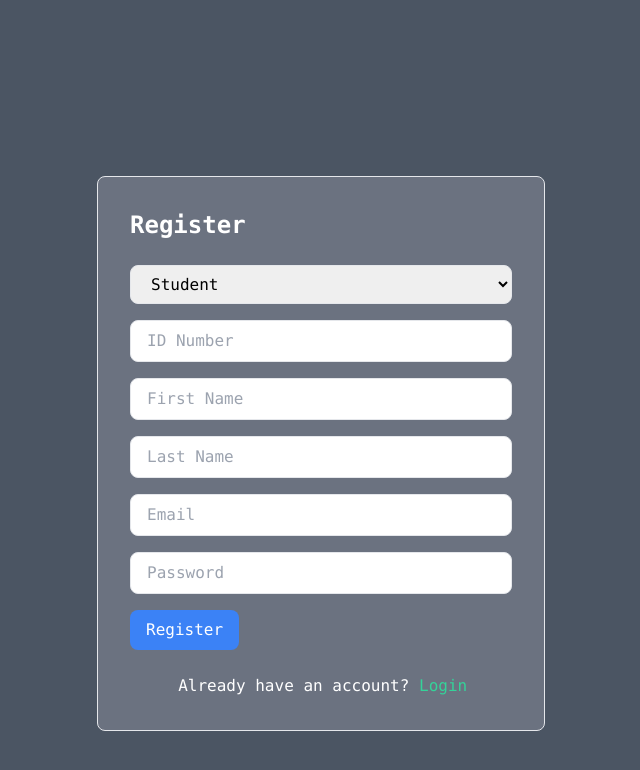
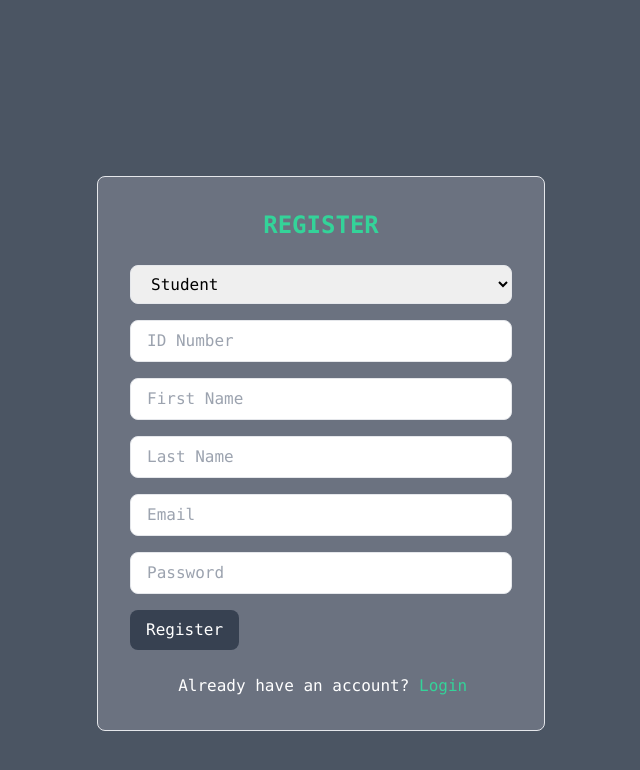
Before and after one commit to melvinsagnoy/SITIN_MONITORING, a PHP site: page /register.php in a window 1280 px wide. Shown: the top 770 px of the page, without its empty margins (319-959 px from the left). Run offline with PHP 8.4, Linux system fonts and the light colour scheme; data comes from the database, SQL or seed files in the repository; both versions use the stored data as it was after the commit.

Commit message:
usab tanan

```diff
--- a/profile.php
+++ b/profile.php
@@ -41,7 +41,7 @@
         </ul>
     </div>
 
-    <!-- Main content -->
+
     <div class="flex-1 px-8 py-6">
         <button id="menu-toggle" class="focus:outline-none">
             <svg class="h-6 w-6 text-white hover:text-gray-900" viewBox="0 0 24 24" fill="none" xmlns="http://www.w3.org/2000/svg">
--- a/register.php
+++ b/register.php
@@ -1,5 +1,5 @@
 <?php
-// Database connection
+
 $database = 'sitin.db';
 $conn = new SQLite3($database);
 if (!$conn) {
@@ -7,7 +7,7 @@ if (!$conn) {
 }
 
 if ($_SERVER['REQUEST_METHOD'] === 'POST') {
-  // Get form data
+
   $user_type = $_POST['user_type'];
   $id_number = $_POST['id_number'];
   $firstname = $_POST['firstname'];
@@ -15,16 +15,16 @@ if ($_SERVER['REQUEST_METHOD'] === 'POST') {
   $email = $_POST['email'];
   $password = password_hash($_POST['password'], PASSWORD_DEFAULT);
 
-  // Check if user exists
+
   $query = "SELECT * FROM $user_type WHERE email=:email";
   $stmt = $conn->prepare($query);
   $stmt->bindValue(':email', $email, SQLITE3_TEXT);
   $result = $stmt->execute();
 
   if ($result->fetchArray(SQLITE3_ASSOC)) {
-    echo "User already exists!"; // You can keep this message here for debugging purposes
+    echo "User already exists!";
   } else {
-    // Insert user into the chosen table
+
     $query = "INSERT INTO $user_type (id_number, firstname, lastname, email, password) VALUES (:id_number, :firstname, :lastname, :email, :password)";
     $stmt = $conn->prepare($query);
     $stmt->bindValue(':id_number', $id_number, SQLITE3_TEXT);
@@ -34,13 +34,13 @@ if ($_SERVER['REQUEST_METHOD'] === 'POST') {
     $stmt->bindValue(':password', $password, SQLITE3_TEXT);
 
     if ($stmt->execute()) {
-      // Close connection (assuming success)
+
       $conn->close();
 ?>
 
 <script>
   alert("Registration successful!");
-  // Optionally redirect to another page after the alert
+
   window.location.href = "login.php";
 </script>
 
@@ -51,7 +51,7 @@ if ($_SERVER['REQUEST_METHOD'] === 'POST') {
   }
 }
 
-// Close connection if script reaches here without successful registration
+
 $conn->close();
 ?>
 
@@ -68,7 +68,7 @@ $conn->close();
 <body class="bg-gray-600 font-mono"><br><br><br><br><br><br>
   <div class="container mx-auto mt-8">
     <div class="max-w-md mx-auto bg-gray-500 p-8 border rounded-lg">
-      <h2 class="text-2xl font-semibold mb-6 text-white">Register</h2>
+      <h2 class="text-center text-2xl font-semibold mb-6 text-green-400">REGISTER</h2>
 
       <form action="" method="post">
         <div class="mb-4 ">
@@ -92,7 +92,7 @@ $conn->close();
                 <div class="mb-4">
                     <input type="password" name="password" placeholder="Password" class="border rounded-lg px-4 py-2 w-full">
                 </div>
-                <button type="submit" class="bg-blue-500 text-white py-2 px-4 rounded-lg">Register</button><br><br>
+                <button type="submit" class="bg-gray-700 text-white hover:bg-gray-600 hover:text-green-400 py-2 px-4 rounded-lg">Register</button><br><br>
                 <div>&nbsp;&nbsp;&nbsp;&nbsp;
                 <a class ="text-white">Already have an account?</a><a href="login.php" class="text-green-400"> Login</a>
                 </div>
```
Also changed, not shown: login.php (+4 -4 lines), search.php (+6 -6 lines), view_records.php (+8 -10 lines), sitin.db.
